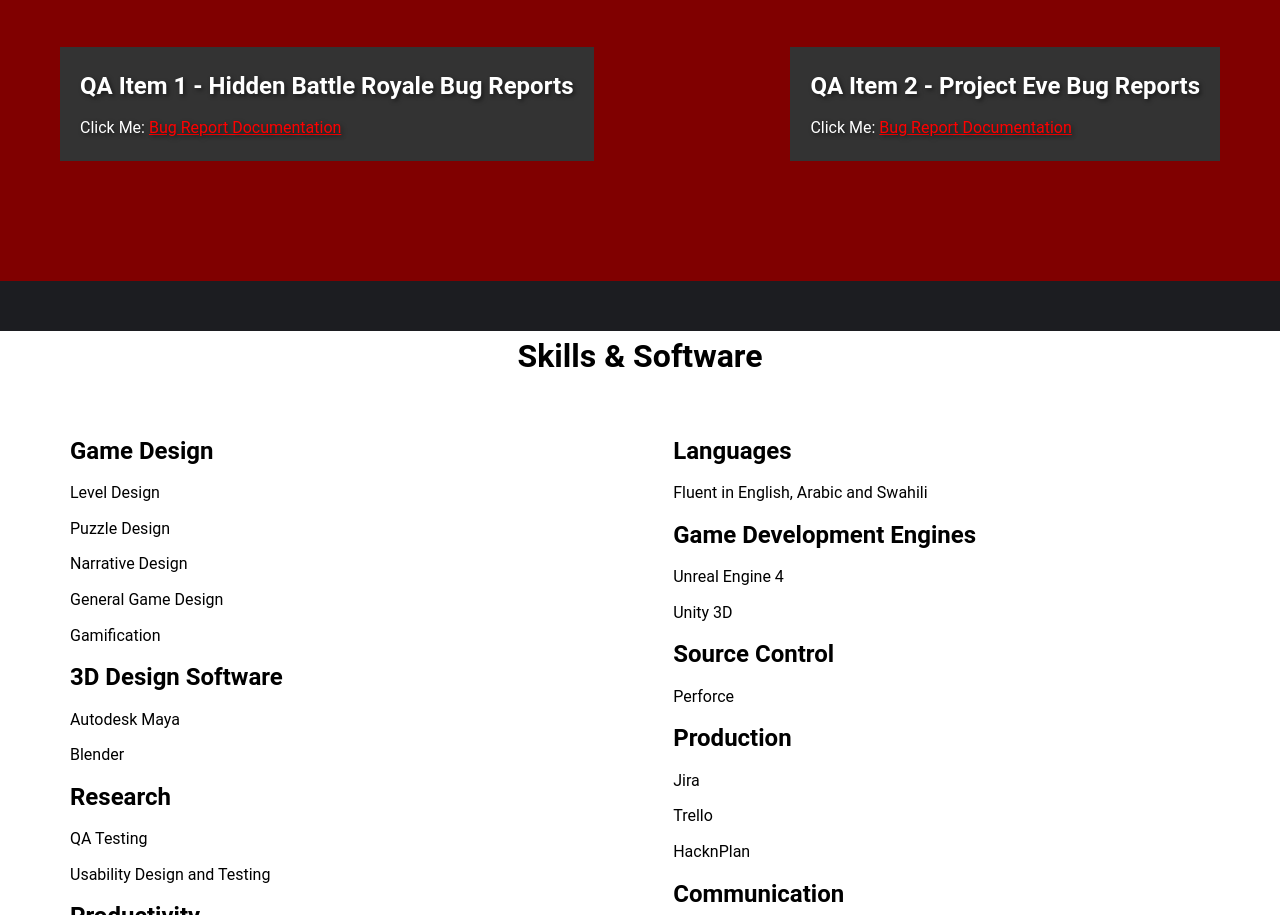
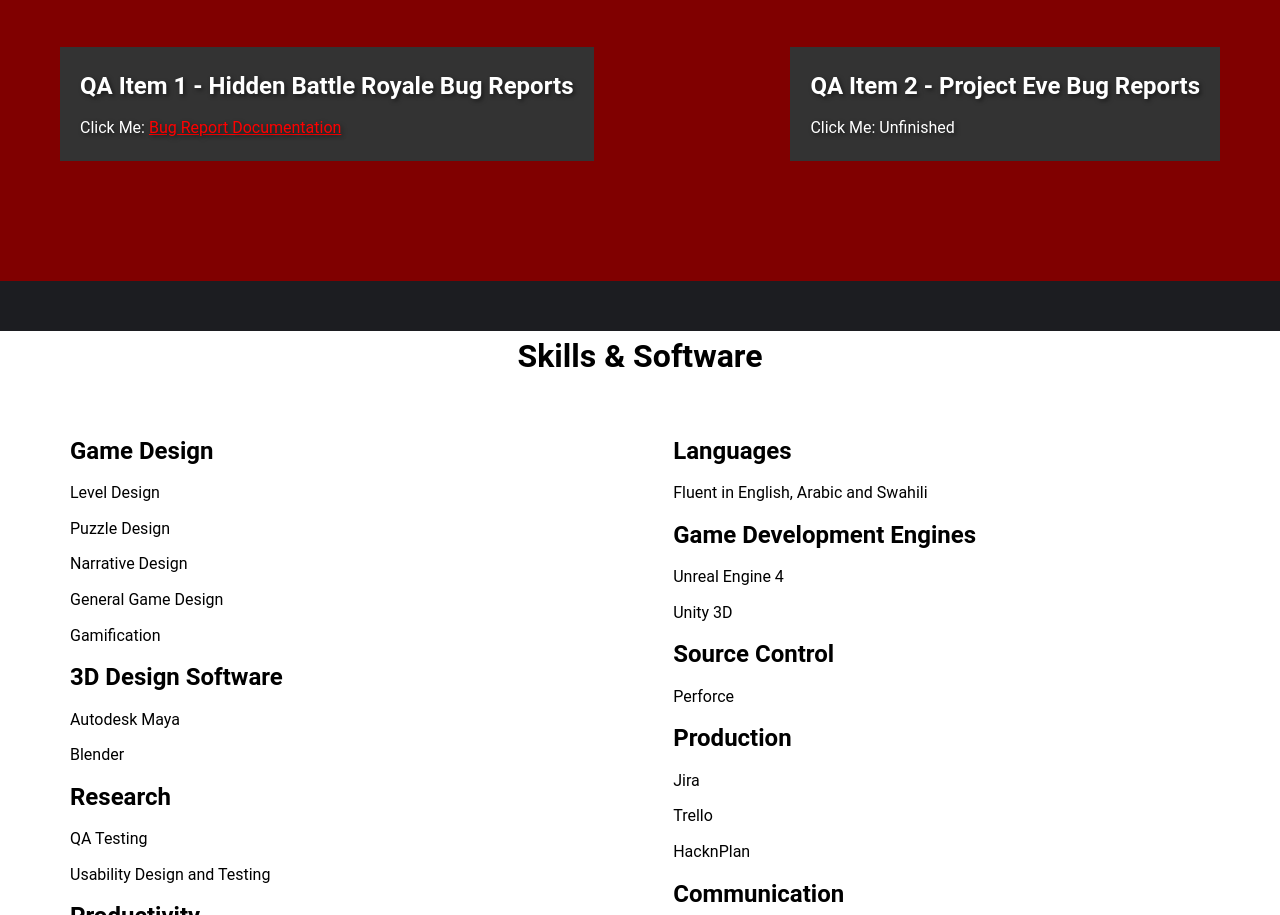
Before and after one commit to OmarAl-Guthmy/Omar-Alguthmy7, a plain HTML site: page index.html in a window 1280 px wide. Shown: the part 2962-3877 px from the top of the page. Drawn offline with Linux system fonts and the light colour scheme.

Commit message:
Update index.html

```diff
--- a/index.html
+++ b/index.html
@@ -145,7 +145,7 @@
           </div>
           <div class="qa-item">
             <h3>QA Item 2 - Project Eve Bug Reports</h3>
-            <p>Click Me: <a href="bug_report_documentation.html" target="_blank" class="bug-report-link">Bug Report Documentation</a></p>
+            <p>Click Me: Unfinished
           </div>
           <!-- More QA items can be added here -->
         </div>
```
